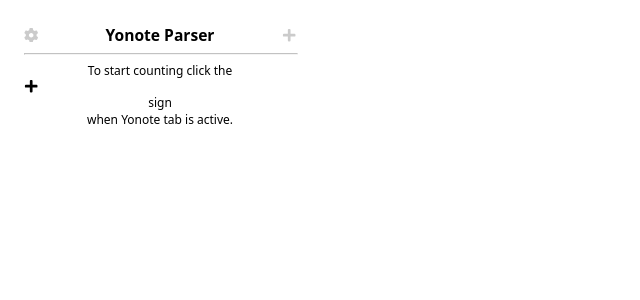
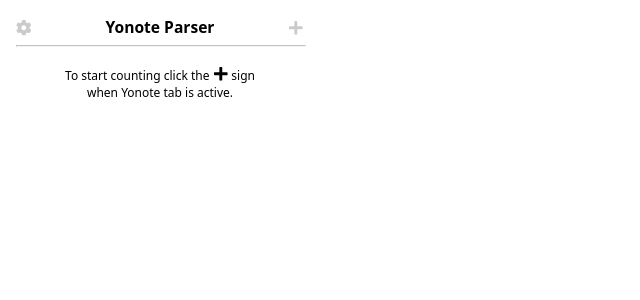
Before and after one commit to mdahovnik/yonote-text-parser, a React (Vite) app: page / in a window 1280 px wide. Shown: the top 300 px of the page, without its empty margins (0-640 px from the left). Built offline with nearby package versions, Linux system fonts and the light colour scheme; no server answers.

Commit message:
add counter copy to clipboard

```diff
--- a/src/App.css
+++ b/src/App.css
@@ -1,7 +1,7 @@
 #root {
   max-width: 1280px;
   margin: 0 auto;
-  padding: 1.5rem;
+  padding: 1.0rem;
   text-align: center;
 }
 
--- a/src/App.tsx
+++ b/src/App.tsx
@@ -70,13 +70,9 @@
     fetchFromLocalStorage<string>("GET_DOCUMENT_ID")
       .then((data) =>
         setDocumentId(data));
-
-    // if (isValidPageOpen) {
-    // setDocumentId(getDocumentId());
-    // }
   }, [])
 
-  const handleSettingsChange = async (category: keyof SettingList, label: string) => {
+  const handleSettingsChange = (category: keyof SettingList, label: string) => {
     const updatedSettings = {
       ...settings,
       [category]: settings[category].map((item) => {
@@ -95,30 +91,28 @@
     })
   }
 
-  const handleSettingsClick = async () => {
+  const handleSettingsClick = () => {
     const isOpen = !isSettingOpen;
     setIsSettingOpen(isOpen);
   }
 
-  const handlePlusClick = async () => {
+  const handlePlusClick = () => {
     chrome.tabs.sendMessage(tabId, {
       action: ACT.SAVE_DOCUMENT,
       data: {newSettings: settings}
     }, (documents: Document[]) => {
       setDocuments(documents);
     })
-    // console.log(isValidPageOpen)
-    // console.log(documentId)
   }
 
-  const handleClearClick = async () => {
+  const handleClearClick = () => {
     chrome.tabs.sendMessage(tabId, {action: ACT.CLEAR_RECORDS}, (documents: Document[]) => {
       if (!documents)
         setDocuments([]);
     })
   }
 
-  const handleDeleteClick = async (id: string) => {
+  const handleDeleteClick = (id: string) => {
     chrome.tabs.sendMessage(tabId, {action: ACT.REMOVE_DOCUMENT, data: {id: id}}, (documents: Document[]) => {
       setDocuments(documents);
     })
--- a/src/components/mainPage.tsx
+++ b/src/components/mainPage.tsx
@@ -34,6 +34,10 @@
     // totals
   }: TMainPage) {
 
+  const handleCopyClick = async (totalCount: number) => {
+    await navigator.clipboard.writeText(totalCount.toString());
+  }
+
   return (
     <div id="main-page">
       <div className="menu">
@@ -59,31 +63,36 @@
           ? <div id="table">
             <Records data={data}
                      onDeleteClick={onDeleteClick}
+                     onCopyClick={handleCopyClick}
                      settings={settings.count}/>
             <hr/>
             <div className="menu">
-              <ButtonAction onClick={onClearClick}
+              <ButtonAction className={"danger"}
+                            onClick={onClearClick}
                             id={"clear-all"}
                             type={"trash"}
-                            text={"Clear all"}
-                            className={"danger"}/>
+                            isActive={data.length > 0}
+                            text={"Clear all"}/>
               {
                 (() => {
                   const {words, symbols} = getTotals(data);
                   const isCountWordsAllowed = settings.count.find((item) => item.label === "Words")?.isAllowed;
-                  return isCountWordsAllowed
-                    ? <div>Words:<span className="count-bold">{words}</span></div>
-                    : <div>Symbols:<span className="count-bold">{symbols}</span></div>
-
+                  return (
+                    <ButtonAction className={"record-counter"}
+                                  text={isCountWordsAllowed ? `Words:${words}` : `Symbols:${symbols}`}
+                                  onClick={() => handleCopyClick(isCountWordsAllowed ? words : symbols)}
+                                  type={"copy"}/>
+                  )
                 })()
               }
             </div>
           </div>
           : <div className="placeholder" id="clear">
             <hr/>
-            To start counting click the <span className="button"><svg><use
-            href="icons.svg#plus"></use></svg></span> sign <br/>
-            when Yonote tab is active.
+            <p> To start counting click the <span className="button"><svg><use
+              href="icons.svg#plus"></use></svg></span> sign <br/>
+              when Yonote tab is active.
+            </p>
           </div>
       }
     </div>
--- a/src/components/records.tsx
+++ b/src/components/records.tsx
@@ -6,12 +6,14 @@
   data: Document[];
   settings: Setting[];
   onDeleteClick: (id: string) => void;
+  onCopyClick: (count: number) => void;
 }
 
 export function Records(
   {
     data,
     onDeleteClick,
+    onCopyClick,
     settings
   }: TRecordList) {
   return (
@@ -29,8 +31,7 @@
                   <span className="record title">{item.title}</span>
                 </div>
                 <ButtonAction className={"record-counter"}
-                              onClick={() => {
-                              }}
+                              onClick={() => onCopyClick(settings[0].isAllowed ? item.words : item.symbols)}
                               type={"copy"}
                               text={`${settings[0].isAllowed ? item.words : item.symbols}`}/>
               </div>
--- a/src/components/settings.tsx
+++ b/src/components/settings.tsx
@@ -27,14 +27,15 @@
            id="settings-formatting">
         {settings.map((item, index) => {
           return (
-            <div key={index}>
+            <div key={index} className={'action setting'} >
               <input className={item.tagName[0]}
+                     id={item.label}
                      type={type}
                      checked={item.isAllowed}
                      onChange={() => {
                        onSettingsChange(categorySettings, item.label);
                      }}/>
-              <label>
+              <label htmlFor={item.label}>
                 {item.label}
               </label>
             </div>
--- a/src/index.css
+++ b/src/index.css
@@ -13,7 +13,7 @@
 
     user-select: none;
     -webkit-user-select: none;
-    cursor: default;
+    /*cursor: default;*/
 }
 
 /* Строка верхнего или нижнего меню */
@@ -33,9 +33,9 @@
 
 /* Иконка в кнопке */
 .button svg {
-    height: 1.2em;
-    width: 1.2em;
-    /*margin-bottom: -0.12em;*/
+    height: 1.3em;
+    width: 1.3em;
+    margin-bottom: -0.13em;
     fill: rgb(0, 0, 0);
     display: flex;
 }
@@ -105,15 +105,30 @@
 
 /* Настройки заглушки когда нет записей */
 .placeholder {
+    display: flex;
+    flex-direction: column;
     text-align: center;
-    width: 100%;
-    user-select: none;
-    cursor: default;
+    /*width: 100%;*/
+    /*user-select: none;*/
+    /*cursor: default;*/
 }
+
+.placeholder svg {
+    display: inline-block;
+}
+
+input, label {
+    cursor: pointer;
+}
+
+/*.action .setting {*/
+/*    cursor: pointer;*/
+/*}*/
 
 /* Цвет кнопок при наведении  */
 .action:hover {
     color: rgb(0, 122, 255);
+    cursor: pointer;
 }
 
 .action:hover svg {
@@ -139,6 +154,7 @@
     display: grid;
     grid-template-columns: 1fr 1fr;
     justify-items: start;
+    gap: 0.6em;
 }
 
 /* Заголовок раздела настроек */
@@ -152,7 +168,8 @@
 .setting {
     display: flex;
     flex-direction: row;
-    padding-bottom: 0.6em;
+    align-items: center;
+    /*padding-bottom: 0.3em;*/
 }
 
 .record-wrapper {
@@ -202,6 +219,7 @@
 @media (prefers-color-scheme: dark) {
     .button svg {
         fill: rgb(255, 255, 255);
+        cursor: pointer;
     }
 
     label svg {
--- a/vite.config.ts
+++ b/vite.config.ts
@@ -14,7 +14,10 @@
       },
       output: {
         format: "esm",
-        entryFileNames: "[name].js"
+        entryFileNames: "[name].js",
+        chunkFileNames: `assets/[name].js`,
+        assetFileNames: "assets/[name].[ext]",
+        manualChunks: undefined,
       }
     }
   },
```
Also changed, not shown: src/constants.ts (+2 -7 lines), src/content.ts (+9 -8 lines), tsconfig.json (+10 -1 lines), public/manifest.json.
